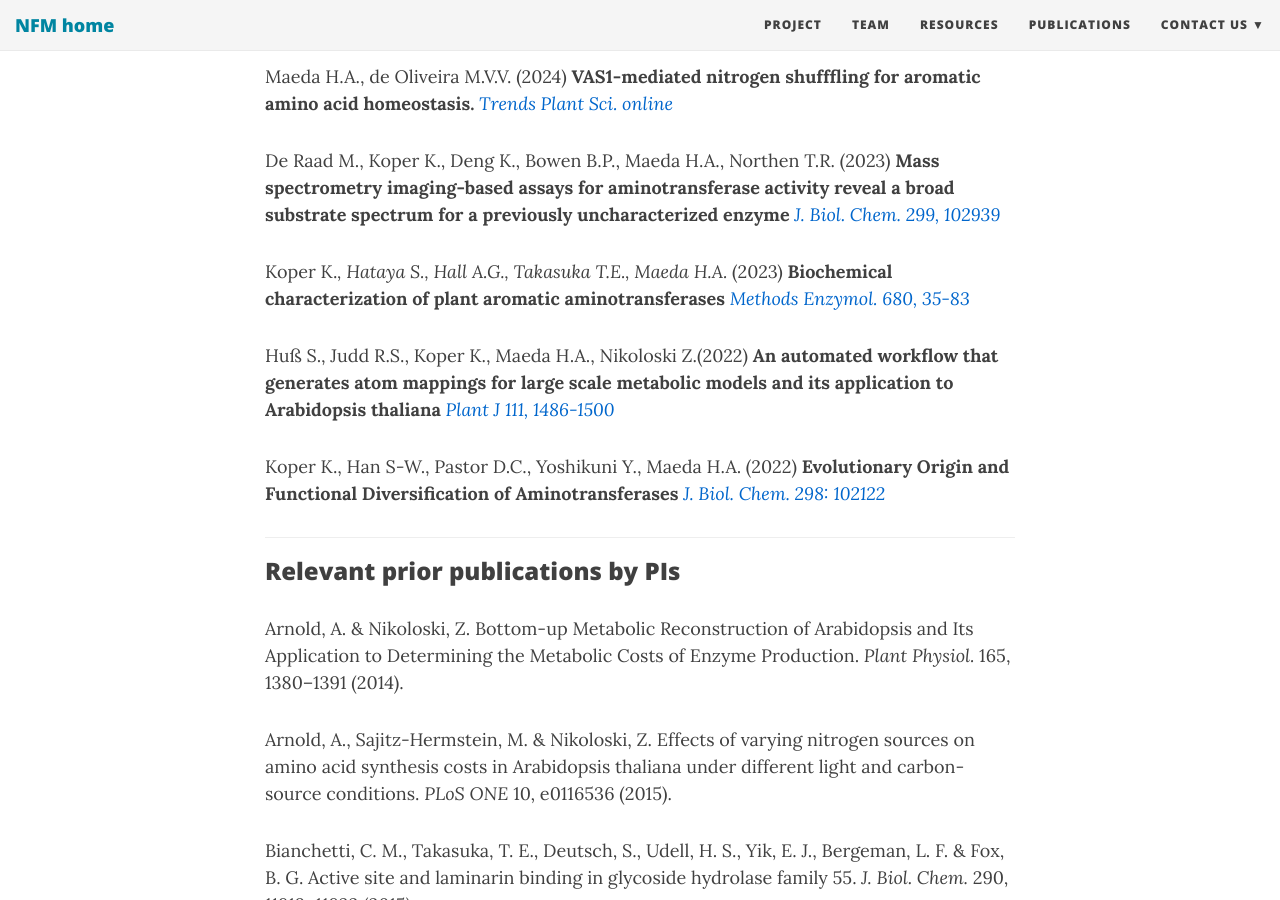
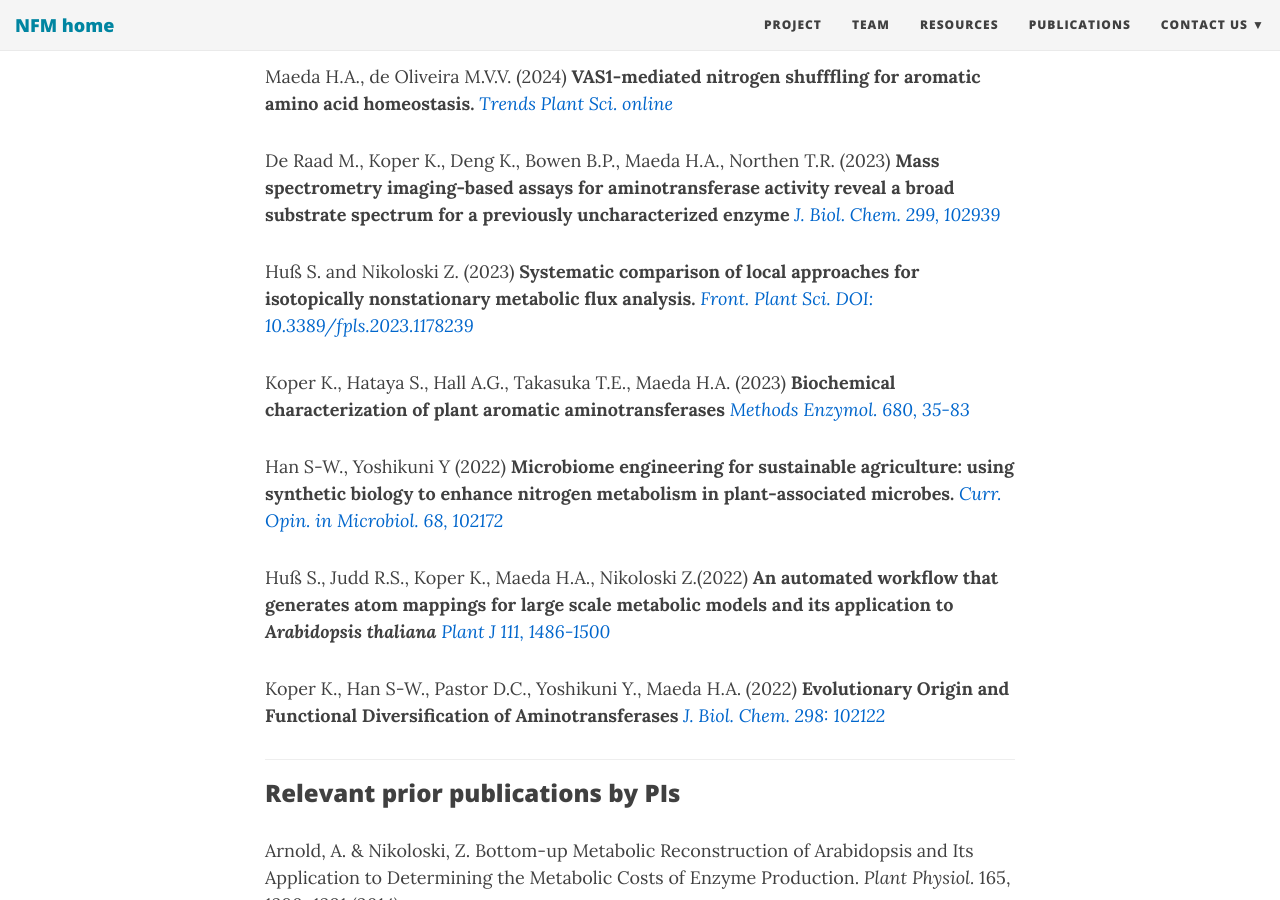
Before and after one commit to NfluxMap/NfluxMap.github.io, a Jekyll site: the page built from publications.md, in a window 1280 px wide and 900 px high, scrolled down 399 px. Built offline with Jekyll 4.4.1, drawn with Linux system fonts in a browser that asks for light colours; nearby versions of some CDN libraries; a style sheet for code colours, icons or effects is not loaded.

Commit message:
Update publications.md

```diff
--- a/publications.md
+++ b/publications.md
@@ -10,9 +10,13 @@
 
 De Raad M., Koper K., Deng K., Bowen B.P., Maeda H.A., Northen T.R. (2023) **Mass spectrometry imaging-based assays for aminotransferase activity reveal a broad substrate spectrum for a previously uncharacterized enzyme** *[J. Biol. Chem. 299, 102939](https://doi.org/10.1016/j.jbc.2023.102939)*
 
-Koper K.*, Hataya S., Hall A.G., Takasuka T.E., Maeda H.A.* (2023) **Biochemical characterization of plant aromatic aminotransferases** *[Methods Enzymol. 680, 35-83](https://doi.org/10.1016/bs.mie.2022.07.034)*
+Huß S. and Nikoloski Z. (2023) **Systematic comparison of local approaches for isotopically nonstationary metabolic flux analysis.** *[Front. Plant Sci. DOI: 10.3389/fpls.2023.1178239](https://doi.org/10.3389/fpls.2023.1178239)*
 
-Huß S., Judd R.S., Koper K., Maeda H.A., Nikoloski Z.(2022) **An automated workflow that generates atom mappings for large scale metabolic models and its application to Arabidopsis thaliana** *[Plant J 111, 1486-1500](https://onlinelibrary.wiley.com/doi/abs/10.1111/tpj.15903)*
+Koper K., Hataya S., Hall A.G., Takasuka T.E., Maeda H.A. (2023) **Biochemical characterization of plant aromatic aminotransferases** *[Methods Enzymol. 680, 35-83](https://doi.org/10.1016/bs.mie.2022.07.034)*
+
+Han S-W., Yoshikuni Y (2022) **Microbiome engineering for sustainable agriculture: using synthetic biology to enhance nitrogen metabolism in plant-associated microbes.** *[Curr. Opin. in Microbiol. 68, 102172](https://www.sciencedirect.com/science/article/pii/S136952742200056X?via%3Dihub)*
+
+Huß S., Judd R.S., Koper K., Maeda H.A., Nikoloski Z.(2022) **An automated workflow that generates atom mappings for large scale metabolic models and its application to *Arabidopsis thaliana*** *[Plant J 111, 1486-1500](https://onlinelibrary.wiley.com/doi/abs/10.1111/tpj.15903)*
 
 Koper K., Han S-W., Pastor D.C., Yoshikuni Y., Maeda H.A. (2022) **Evolutionary Origin and Functional Diversification of Aminotransferases** *[J. Biol. Chem. 298: 102122](https://doi.org/10.1016/j.jbc.2022.102122)*
 
```
